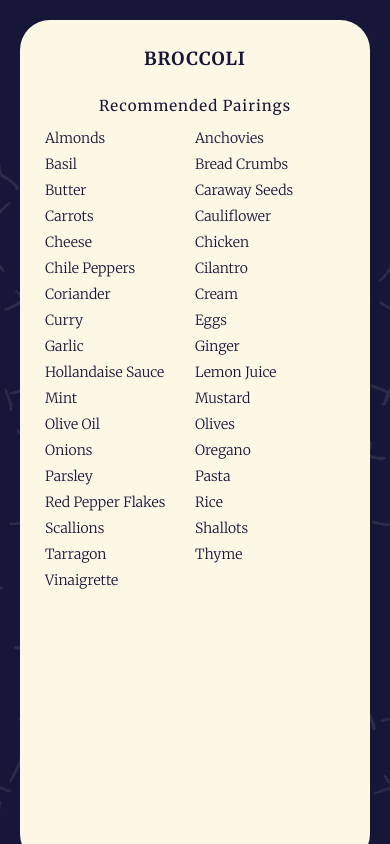
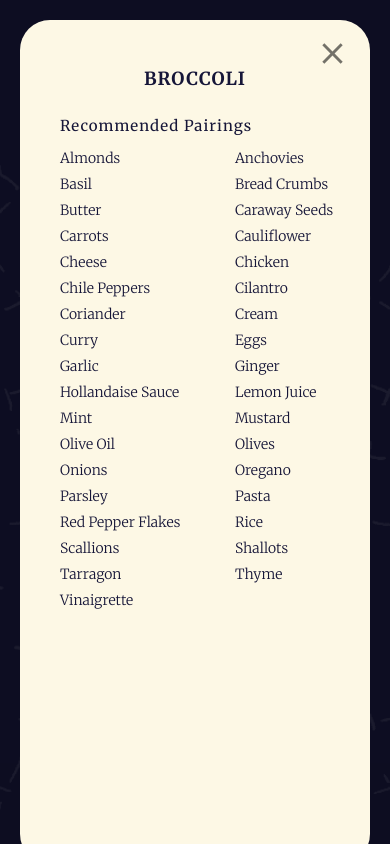
Before and after one commit to rileyhemp/uncharted-garden, a React (Create React App) app: page / in a window 390 px wide. Both pictures are taken after a click on the element "Broccoli". Shown: the top 844 px of the page. Built offline with nearby package versions, Linux system fonts and the light colour scheme.

Commit message:
mobile and desktop breakpoints added

```diff
--- a/package.json
+++ b/package.json
@@ -5,7 +5,7 @@
 	"private": true,
 	"dependencies": {
 		"@material-ui/core": "^4.9.0",
-		"@material-ui/icons": "^4.5.1",
+		"@material-ui/icons": "^4.9.1",
 		"@testing-library/jest-dom": "^4.2.4",
 		"@testing-library/react": "^9.4.0",
 		"@testing-library/user-event": "^7.2.1",
--- a/src/ItemDetails.jsx
+++ b/src/ItemDetails.jsx
@@ -1,53 +1,93 @@
 import React from 'react'
 import styled from 'styled-components'
+import IconButton from '@material-ui/core/IconButton';
+import CloseIcon from '@material-ui/icons/Close';
 
 const margin = 20
+const CardWrapper = styled.div`
+	position: fixed;
+	height: 100%;
+	width: 100%;
+	display: flex;
+	justify-content: center;
+	align-items: center;
+	top: 0;
+	left: 0;
+	z-index: 5;
+	background-color: rgba(0,0,0,0.4);
+`
+
 const Card = styled.div`
-	position: fixed;
-	min-height: 100vh;
+	position: relative;
+	overflow:scroll;
+	height: 100%;
 	width: 100%;
 	background-color: #FDF8E5;
-	left: 50%;
-	transform: translateX(-50%);
 	border-radius: 30px;
+	padding-top: ${margin}px;
 	top: ${margin}px;
 	width: calc(100vw - ${margin * 2}px);
 	color: #161638;
+	box-sizing: border-box;
+	max-width: 800px;
+	@media (min-width: 768px){
+		overflow: visible;
+		height: initial;
+	}
 `
 const H1 = styled.h1`
 	font-weight: 700;
 	font-size: 18px;
 	text-transform: uppercase;
 	text-align: center;
-	margin: 30px;
+	margin: 30px ;
 	letter-spacing: 1px;
 `
 const H2 = styled(H1)`
 	font-size: 15px;
 	font-weight: 500;
+	text-align: left;
+	margin-left: 40px;
 `
 const H3 = styled(H2)`
 	text-transform: none;
 	margin-bottom: 12px;
 `
 const List = styled.ul`
-	display: flex;
-	flex-wrap: wrap;
-	width: 300px;
-	margin: auto;
+	display: block;
+	columns: 1;
+	width: 100%;
+	margin-left: 40px;
+	margin-bottom: 80px;
+	@media (min-width: 768px){
+		columns: 2;
+	}
 `
 const Pairing = styled.li`
 	width: 50%;
+	display: inline-block;
 	margin: 6px 0;
 	font-weight: 300;
 	font-size: 14px;
 `
+const CloseButton = styled.div`
+	position: absolute;
+	right: 8px;
+	top: 4px;
+`
+
 
 export default class ItemDetails extends React.Component {
 	render() {
 		if (this.props.showCard) {
 			return (
+				<CardWrapper>
 					<Card onClick={this.props.closeCard}>
+						<CloseButton>
+							<IconButton aria-label="close">
+								<CloseIcon fontSize="large" />
+							</IconButton>
+						</CloseButton>
 						<H1>{this.props.item.name}</H1>
 						{/* <H2>Preparation Recommendations</H2> */}
 						<H3>Recommended Pairings</H3>
@@ -57,6 +97,7 @@ export default class ItemDetails extends React.Component {
 							})}
 						</List>
 					</Card>
+				</CardWrapper>
 			)
 		} else return null
 	}
--- a/src/ItemSlider.jsx
+++ b/src/ItemSlider.jsx
@@ -8,16 +8,12 @@ const activeState = `
 transform: translateX(0%);
 opacity: 1
 `
-
 const nextState = `
 transform: translateX(200%);
 `
-
 const previousState = `
 transform: translateX(-200%);
 `
-
-
 const MonthWrapper = styled.div`
 	width: 100%;
 	display: flex;
@@ -30,18 +26,21 @@ const MonthWrapper = styled.div`
 		return props.position === 'active' ? activeState :
 			props.position === 'next' ? nextState :
 				props.position === 'previous' ? previousState : null
-	}}
+	}};
+	@media (min-width: 768px){
+		opacity: 1;
+	};
 `
 const Label = styled.figcaption`
 	font-size: 12px;
 	font-weight: 300;
+	margin: 4px;
 `
 const Image = styled.img`
 	height: 100px;
 	position: relative;
 	cursor: pointer;
 `
-
 const ProduceItem = styled.figure`
 	margin: 4px;
 	text-align: center;
@@ -51,6 +50,9 @@ const Wrapper = styled.div`
 	height: 800px;
 	position: relative;
 	overflow: hidden;
+	@media (min-width: 768px){
+		overflow: visible;
+	}
 `
 
 export default class ItemSlider extends React.Component {
--- a/src/Wheel.jsx
+++ b/src/Wheel.jsx
@@ -15,7 +15,6 @@ const Image = styled.div`
 	width: 100%;
 	background-size: contain;
 	background-repeat: no-repeat;
-	cursor: pointer;
 	position: relative;
 	transition: all 500ms cubic-bezier(0.740, 0.010, 0.180, 1.005);
 	transform: rotate${props => {
@@ -29,14 +28,11 @@ const MoveBack = styled.div`
 	width: 50%;
 	height: 100%;
 	z-index: 2;
+	cursor: pointer;
 `
-const MoveForward = styled.div`
+const MoveForward = styled(MoveBack)`
 	position:absolute;
 	left: 50%;
-	top:0;
-	width: 50%;
-	height: 100%;
-	z-index: 2;
 `
 
 export default class Wheel extends React.Component {
```
Also changed, not shown: 1 other file (tests, documents, lock files or other folders). Lines whose indentation alone changed are shown as unchanged.
